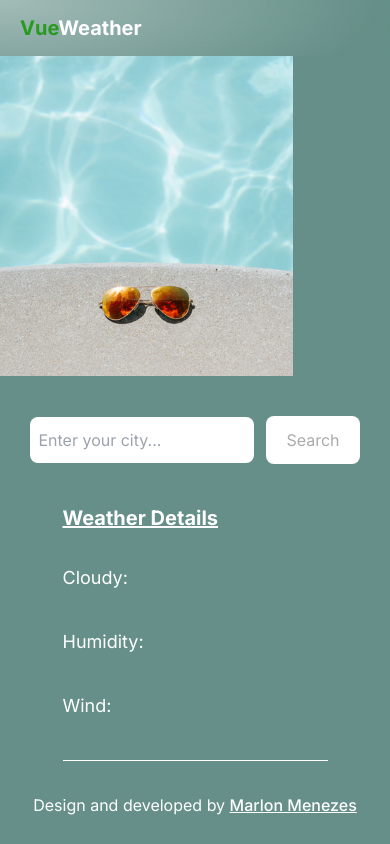
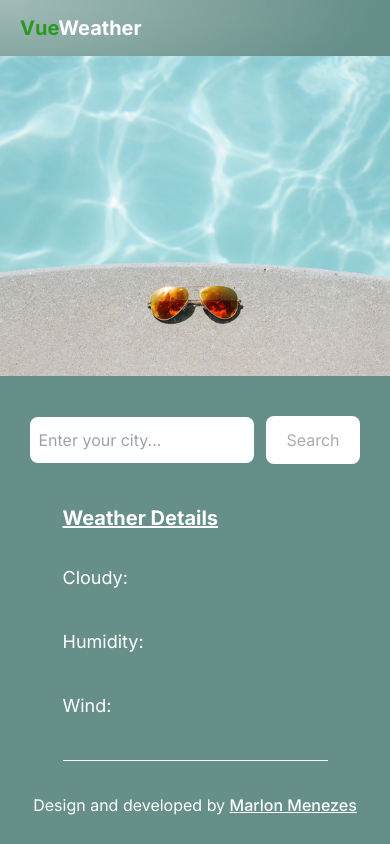
Before and after one commit to SouEuMarlon/vueweather, a Vue app: page / in a window 390 px wide. Built offline with nearby package versions, Linux system fonts and the light colour scheme.

Commit message:
changed background path

```diff
--- a/index.html
+++ b/index.html
@@ -1,5 +1,5 @@
 <!DOCTYPE html>
-<html lang="en">
+<html lang="pt-BR">
 
 <head>
   <meta charset="UTF-8" />
--- a/src/App.vue
+++ b/src/App.vue
@@ -43,6 +43,7 @@ export default {
         "Ash",
         "Squall",
         "Tornado",
+        "Clouds",
       ];
       if (this.cloudy === "") {
         return "main_section -bgDefault";
@@ -125,24 +126,27 @@ body {
 }
 
 .-bgDefault {
-  background-image: url("./src/assets/summer_bg.png");
+  background-image: url("./assets/summer_bg.png");
 }
 .-bgSun {
-  background-image: url("./src/assets/summer_bg.png");
+  background-image: url("./assets/summer_bg.png");
 }
 .-bgRain {
-  background-image: url("./src/assets/rain_bg.png");
+  background-image: url("./assets/rain_bg.png");
 }
 .-bgSnow {
-  background-image: url("./src/assets/snow_bg.png");
+  background-image: url("./assets/snow_bg.png");
 }
 .-bgCloud {
-  background-image: url("./src/assets/cloud_bg.png");
+  background-image: url("./assets/cloud_bg.png");
 }
 
 @media screen and (max-width: 768px) {
   .containerApp {
     @apply flex flex-col;
   }
+  .main_section {
+    @apply w-full bg-bottom;
+  }
 }
 </style>
--- a/src/components/MainSection.vue
+++ b/src/components/MainSection.vue
@@ -48,27 +48,6 @@ export default {
 </script>
 
 <style scoped>
-/*.main_section {
-  @apply flex flex-col justify-end w-9/12 bg-no-repeat bg-cover bg-center;
-}
-
-.-bgDefault {
-  background-image: url("../src/assets/summer_bg.png");
-}
-.-bgSun {
-  background-image: url("../src/assets/summer_bg.png");
-}
-.-bgRain {
-  background-image: url("../src/assets/rain_bg.png");
-}
-.-bgSnow {
-  background-image: url("../src/assets/snow_bg.png");
-}
-.-bgCloud {
-  background-image: url("../src/assets/cloud_bg.png");
-}
-*/
-
 .main_section-container {
   @apply flex pl-20 pb-20;
 }
@@ -129,6 +108,10 @@ export default {
 }
 
 @media screen and (max-width: 480px) {
+  .main_section-container {
+    @apply pl-4 pr-4 pb-10;
+  }
+
   .main_section-temp {
     @apply text-5xl text-white;
   }
```
Also changed, not shown: src/components/SideSection.vue (+0 -7 lines).
